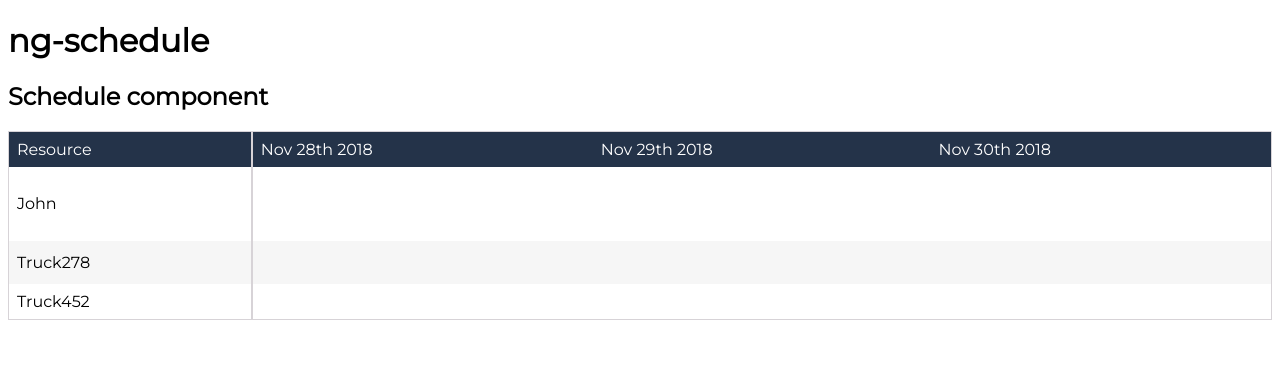
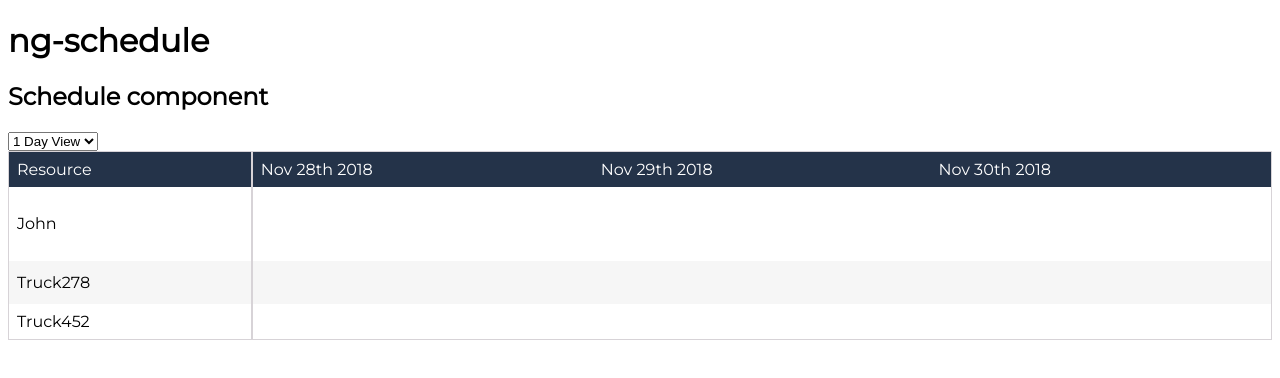
Before and after one commit to svillegascreative/ng-schedule, an Angular app: page / in a window 1280 px wide. Shown: the top 378 px of the page. Built offline with nearby package versions, Linux system fonts and the light colour scheme.

Commit message:
Add display range selector to template

```diff
--- a/src/app/schedule/schedule.component.html
+++ b/src/app/schedule/schedule.component.html
@@ -1,4 +1,13 @@
 <h2>Schedule component</h2>
+
+<form>
+  <select>
+    <option value="0">1 Day View</option>
+    <option value="2">3 Day View</option>
+    <option value="6">7 Day View</option>
+  </select>
+</form>
+
 
 
 <table class="ngsc-table">
```
